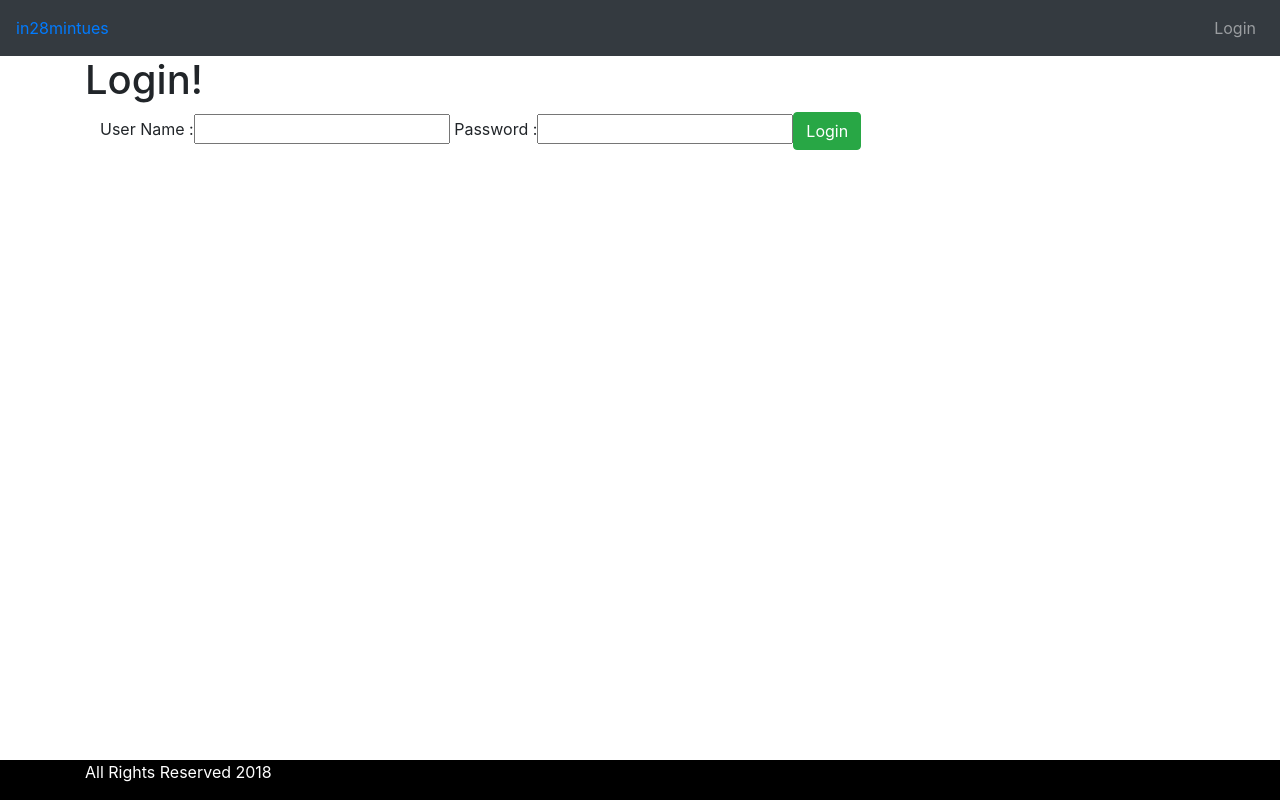
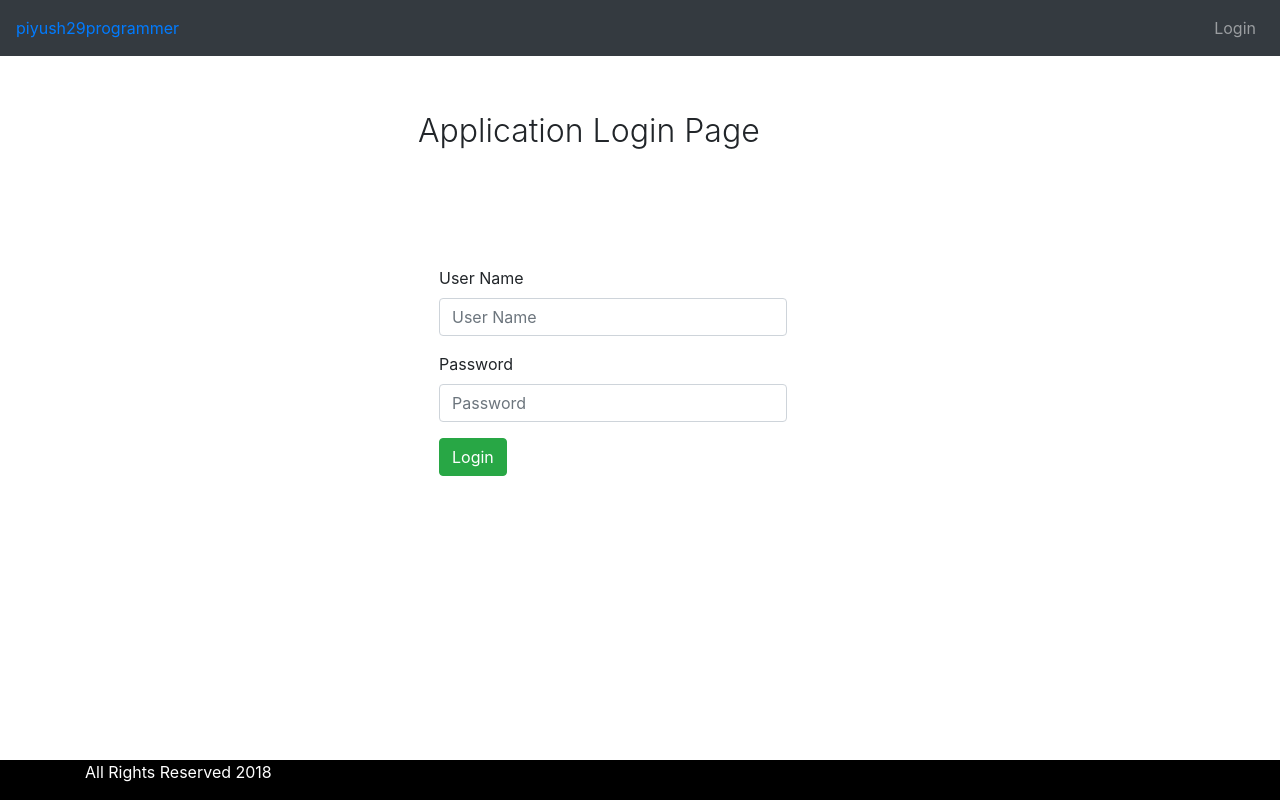
Before and after one commit to piyush29programmer/Angular8, an Angular app: page / in a window 1280 px wide. Built offline with nearby package versions, Linux system fonts and the light colour scheme.

Commit message:
Added drop down in todo and css enhancement added

```diff
--- a/src/app/login/login.component.css
+++ b/src/app/login/login.component.css
@@ -0,0 +1,26 @@
+body {
+    font-family: "Lato", sans-serif;
+}
+
+
+.main-head{
+    height: 150px;
+    background: #FFF;
+
+}
+
+
+.sidenav {
+    padding-left: 30%;
+    padding-top: 5%;
+}
+.main {
+    padding-left: 30%;
+    padding-top: 10%;
+}
+
+
+
+.login-main-text h2{
+    font-weight: 300;
+}
--- a/src/app/login/login.component.html
+++ b/src/app/login/login.component.html
@@ -1,10 +1,26 @@
-<h1>Login!</h1>
-<div class="container">
-    <div class="alert alert-warning" *ngIf='invalidLogin'>{{errorMessage}}</div>
-    <div>
-        User Name :<input type="text" name="username" [(ngModel)]="username">
-        Password :<input type="text" name="password" [(ngModel)]="password">
-
-        <button (click)=handleJWTBasicAuthLogin() class="btn btn-success">Login</button>
+<div class="sidenav">
+    <div class="login-main-text">
+        <h2>Application Login Page</h2>
     </div>
 </div>
+<div class="container">
+    <div class="main">
+        <div class="col-md-6 col-sm-12">
+            <div class="login-form">
+                <form>
+                    <div class="form-group">
+                        <label>User Name</label>
+                        <input type="text" class="form-control" name="username" placeholder="User Name"
+                            [(ngModel)]="username">
+                    </div>
+                    <div class="form-group">
+                        <label>Password</label>
+                        <input type="password" class="form-control" name="password" placeholder="Password"
+                            [(ngModel)]="password">
+                    </div>
+                    <button (click)=handleJWTBasicAuthLogin() class="btn btn-success">Login</button>
+                </form>
+            </div>
+        </div>
+    </div>
+</div>
--- a/src/app/menu/menu.component.html
+++ b/src/app/menu/menu.component.html
@@ -1,6 +1,6 @@
 <header>
     <nav class="navbar navbar-expand-md navbar-dark bg-dark">
-        <div><a href="www.google.com">in28mintues</a></div>
+        <div><a href="www.google.com">piyush29programmer</a></div>
 
         <ul class="navbar-nav">
             <li><a *ngIf="basicAuthenticationService.isUserLoggedIn()" routerLink="/welcome/admin"
--- a/src/app/todo/todo.component.html
+++ b/src/app/todo/todo.component.html
@@ -11,9 +11,19 @@
         </fieldset>
 
         <fieldset class="form-group">
-            <label>TargetDate</label>
+            <label>Target Date</label>
             <input type="date" #targetDate="ngModel" [ngModel]="todo.targetDate | date:'yyyy-MM-dd'"
                 (ngModelChange)="todo.targetDate = $event" class="form-control" name="targetDate" required="required">
+        </fieldset>
+
+        <fieldset class="form-group">
+            <label>Is Completed</label>
+            <br>
+            <select style="width: 100px;" name="done" [(ngModel)]="todo.done" class="form-control">
+                <option value="false">false</option>
+                <option value="true">true</option>
+            </select>
+
         </fieldset>
 
         <button type="submit" class="btn btn-success">Save</button>
--- a/src/app/welcome/welcome.component.css
+++ b/src/app/welcome/welcome.component.css
@@ -0,0 +1,12 @@
+.main{
+    padding-top: 10%;
+    padding-left: 20%;
+}
+
+.login-main-text h2{
+    font-weight: 300;
+}
+
+.login-return-text h2{
+    font-weight: 200;
+}
--- a/src/app/welcome/welcome.component.html
+++ b/src/app/welcome/welcome.component.html
@@ -1,17 +1,25 @@
-<h1>Welcome</h1>
-<div class="container">
+<!-- <h1>Welcome</h1> -->
+<div class="main">
+    <div class="container login-main-text">
+        <h2>
             Welcome {{name}}. You can manage your todos <a routerLink="/todos">here</a>
+        </h2>
 
     </div>
 
-<div class="container">
+    <div class="container login-main-text">
+        <h2>
             Click here to get a customized welcome message
-    <button (click)="GetWelcomeMessageWithParameter()" class="btn btn-success">Get Welcome Message</button>
+        </h2>
+        <br>
+
+        <button (click)="GetWelcomeMessageWithParameter()" class="btn btn-success"> Get Welcome Message</button>
     </div>
-
-<div class="container" *ngIf="welcomeMessageFromService">
+    <br>
+    <div class="container login-return-text" *ngIf="welcomeMessageFromService">
         <h2>
-        Your Customized Welcome Message
-        {{welcomeMessageFromService}}
+            Your Customized Welcome Message <br>
+            <div style="color: chocolate;">{{welcomeMessageFromService}}</div>
         </h2>
     </div>
+</div>
```
Lines whose indentation alone changed are shown as unchanged.
